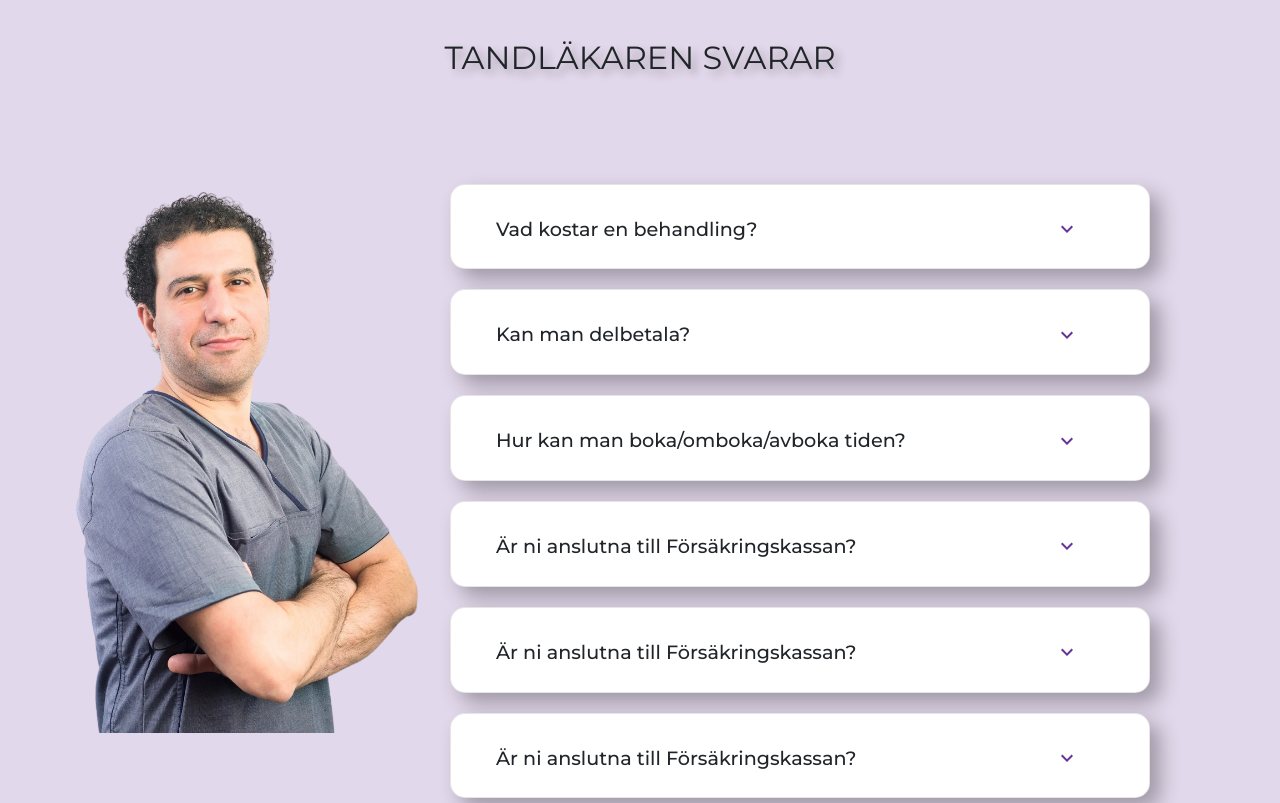
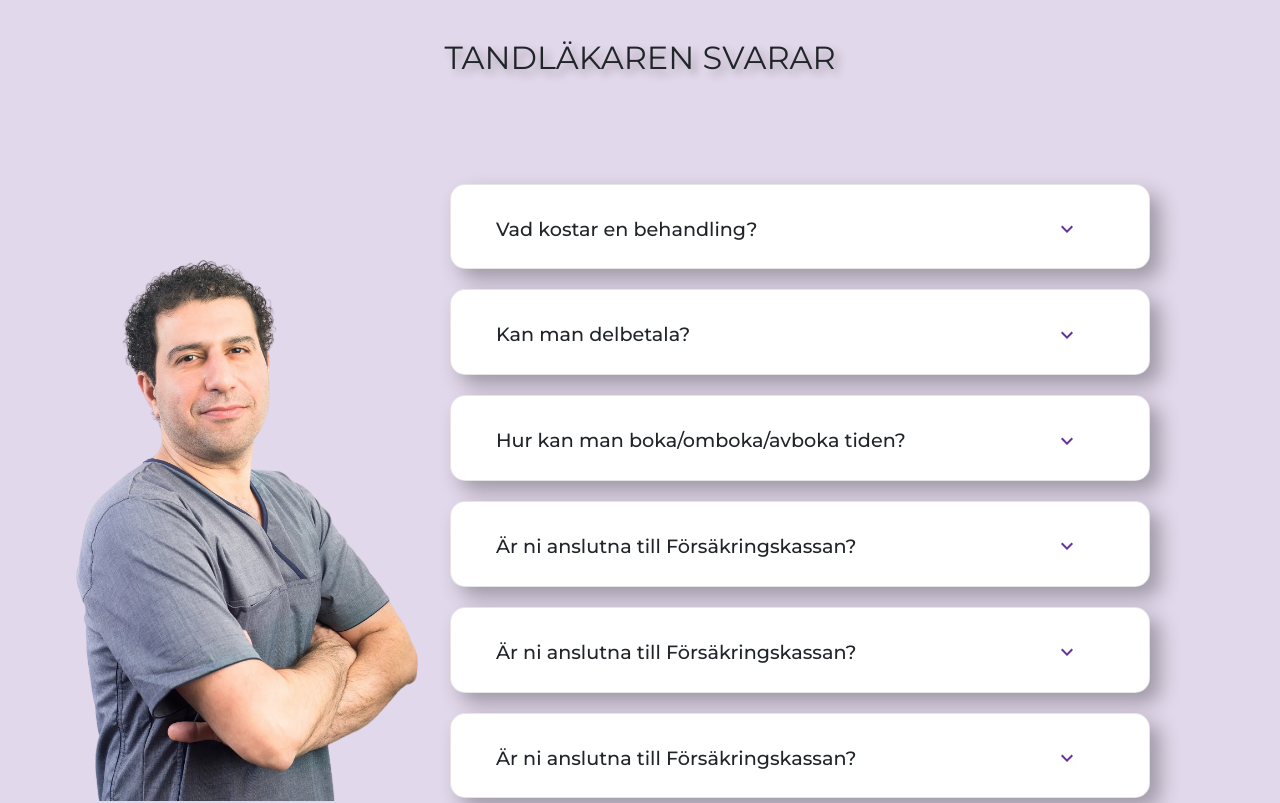
Before and after one commit to ElisaMavilia/lillaedet-vue, a Vue app: page / in a window 1280 px wide. Shown: the part 2300-3103 px from the top of the page. Built offline with nearby package versions, Linux system fonts and the light colour scheme; no server answers.

Commit message:
adjustments

```diff
--- a/src/components/HeroComponent.vue
+++ b/src/components/HeroComponent.vue
@@ -467,6 +467,11 @@ img {
         width: 500px;
       }
     }
+    @media (max-width: 494px) {
+      .text-up {
+        font-size: 1.5rem;
+      }
+    }
     @media screen and (max-width: 480px) {
       .text-up {
         font-size: 1.4rem;
--- a/src/pages/HomePageComponent.vue
+++ b/src/pages/HomePageComponent.vue
@@ -249,6 +249,7 @@ h2 {
   width: 400px;
   height: auto;
   flex-shrink: 0;
+  transform: translateY(68px);
 }
 
 //FAQ Component Styles
```
